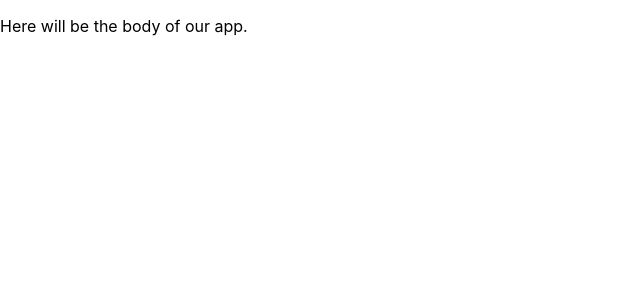
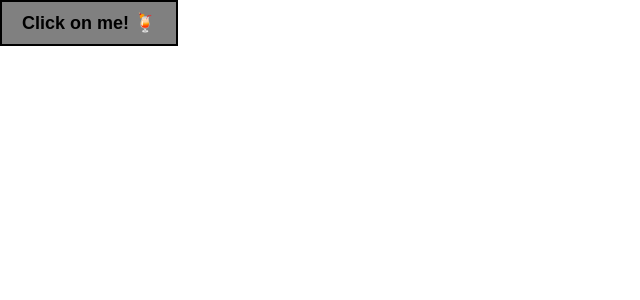
Before and after one commit to MsAgnieszka-SR-study-from-10-05-2022/-SR-Mod-3, a React (Create React App) app: page / in a window 1280 px wide. Shown: the top 300 px of the page, without its empty margins (0-640 px from the left). Built offline with nearby package versions, Linux system fonts and the light colour scheme.

Commit message:
Task 1 - Button

```diff
--- a/src/App.js
+++ b/src/App.js
@@ -1,11 +1,13 @@
 import React from 'react';
+
+import Button from './components/Button';
 
 import './App.css';
 
 function App() {
   return (
     <div>
-      <p>Here will be the body of our app.</p>
+      <Button bgColor='gray' labelColor='black' labelTitle='Click on me! 🍹' />
     </div>
   );
 };
--- /dev/null
+++ b/src/components/Button/Button.js
@@ -0,0 +1,24 @@
+import React from 'react';
+
+Button.defaultProps = {
+    bgColor: 'antiquewhite',
+    labelColor: 'darkred',
+  };
+
+function Button({ labelTitle, bgColor, labelColor }) {
+    const buttonStyles = {
+        padding: "10px 20px",
+        backgroundColor: bgColor,
+        color: labelColor,
+        fontSize: 18,
+        fontWeight: 'bold',
+        border: `2px solid ${labelColor}`,
+        cursor: 'pointer',
+    };
+
+    return (
+        <button style={buttonStyles}>{labelTitle}</button>
+    );
+};
+
+export default Button;
--- /dev/null
+++ b/src/components/Button/index.js
@@ -0,0 +1 @@
+export { default } from './Button';
```
